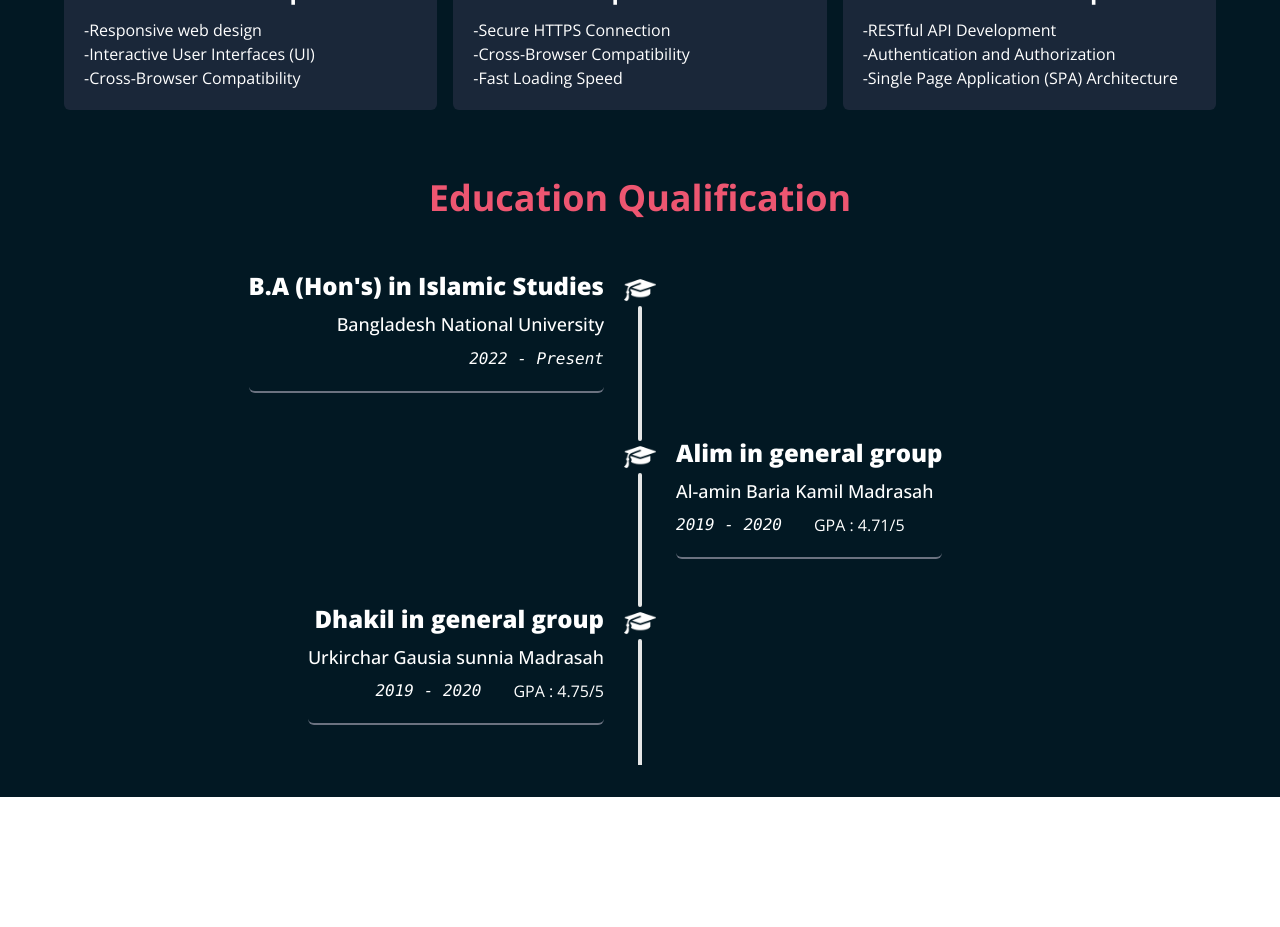
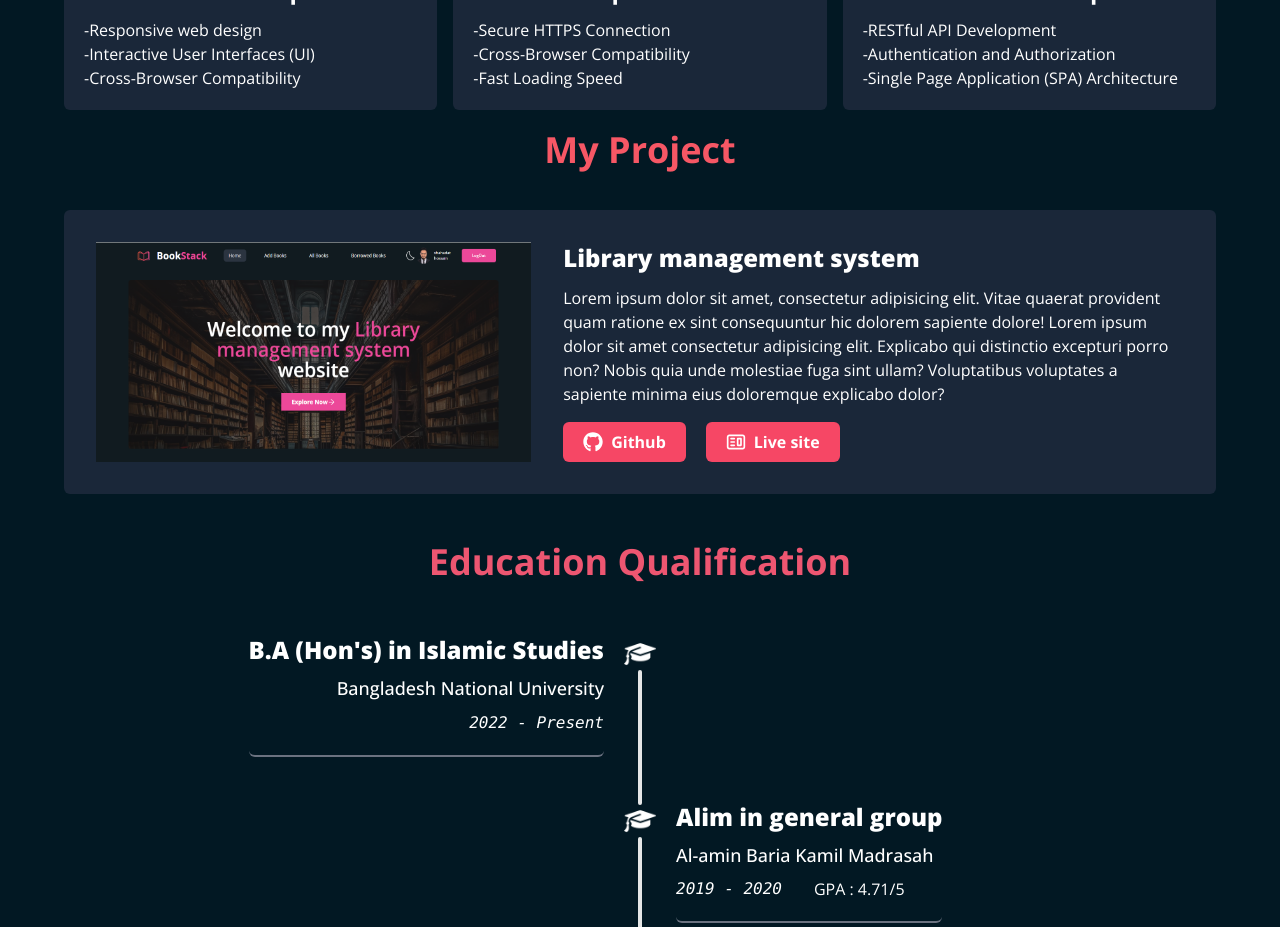
Before and after one commit to Shahadat-BD/My_Portfolio, a React (Vite) app: page / in a window 1280 px wide. Shown: the part 2160-3087 px from the top of the page. Before the commit the page ends 2957 px from the top, so only its background shows below. Built offline with nearby package versions, Linux system fonts and the light colour scheme.

Commit message:
project added

```diff
--- a/src/Pages/Home/Home.jsx
+++ b/src/Pages/Home/Home.jsx
@@ -5,6 +5,7 @@ import Education from './Education';
 import WhatIDo from './WhatIDo';
 import Skill from './Skill';
 import Services from './services';
+import Project from './Project';
 // import Contact from './Contact';
 
 const Home = () => {
@@ -16,6 +17,7 @@ const Home = () => {
                 <Skill/>
                 <About/>
                 <Services/>
+                <Project/>
                 <Education/>
 
                 {/* <Contact/> */}
--- a/src/Pages/Home/Project.jsx
+++ b/src/Pages/Home/Project.jsx
@@ -1,9 +1,22 @@
 import React from 'react';
-
+import project_1 from '../../assets/images/BookStack.png'
+import project_2 from '../../assets/images/adopttion.png'
+import project_3 from '../../assets/images/E-Commerce-Brand.png'
+import { FaGithub } from 'react-icons/fa';
+import { CgWebsite } from 'react-icons/cg';
 const Project = () => {
     return (
-        <div>
-            <h1>i am a project</h1>
+        <div id='project'>
+            <h1 className='text-center mb-10 font-bold lg:text-4xl text-2xl text-[#F65765]'>My Project </h1>
+            <div className='flex lg:flex-row flex-col gap-8 bg-[#1A2739] text-white p-8 rounded-md'>
+                 <img className='lg:w-[40%] w-full' src={project_1} alt="" />
+                 <div className='flex-1'>
+                      <h3 className='text-2xl font-extrabold mb-3'>Library management system </h3>
+                      <p className='mb-4'>Lorem ipsum dolor sit amet, consectetur adipisicing elit. Vitae quaerat provident quam ratione ex sint consequuntur hic dolorem sapiente dolore! Lorem ipsum dolor sit amet consectetur adipisicing elit. Explicabo qui distinctio excepturi porro non? Nobis quia unde molestiae fuga sint ullam? Voluptatibus voluptates a sapiente minima eius doloremque explicabo dolor? </p>
+                      <button className='bg-[#f64765] text-white px-5 py-2 rounded-md font-bold mr-5'><a href="https://github.com/Shahadat-BD/library-management-client-side.git" target='https://github.com/Shahadat-BD/library-management-client-side.git'><FaGithub className='float-left items-center text-xl mt-[2px] mr-2'/>Github</a></button>
+                      <button className='bg-[#f64765] text-white px-5 py-2 rounded-md font-bold mr-5'><a href="https://bookstack-auth-7442e.web.app/" target='https://bookstack-auth-7442e.web.app/'><CgWebsite className='float-left items-center text-xl mt-[2px] mr-2'/>Live site</a></button>
+                 </div>
+            </div>
         </div>
     );
 };
```
Also changed, not shown: src/assets/images/BookStack.png (renamed from src/assets/images/BookStack_live_site.png).
